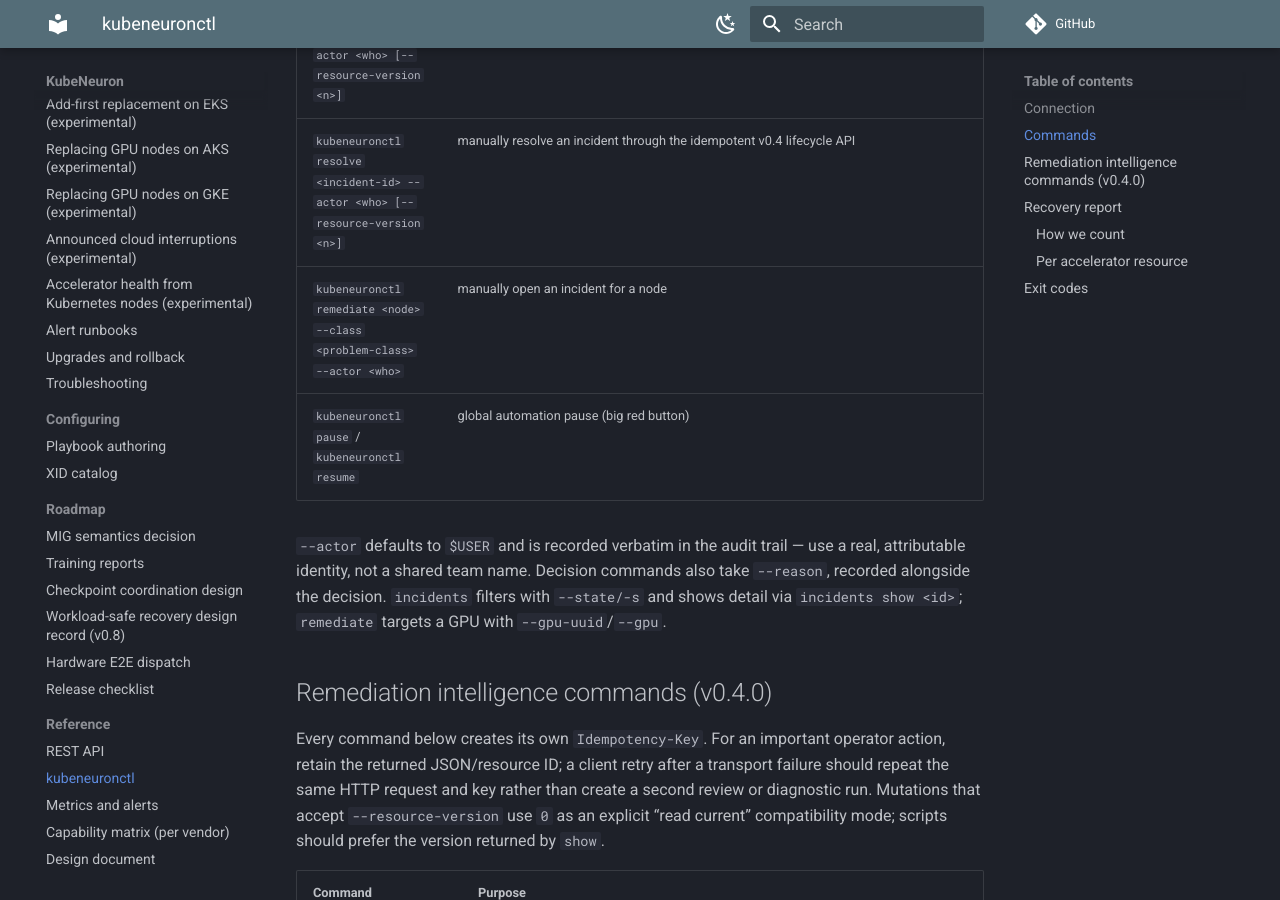
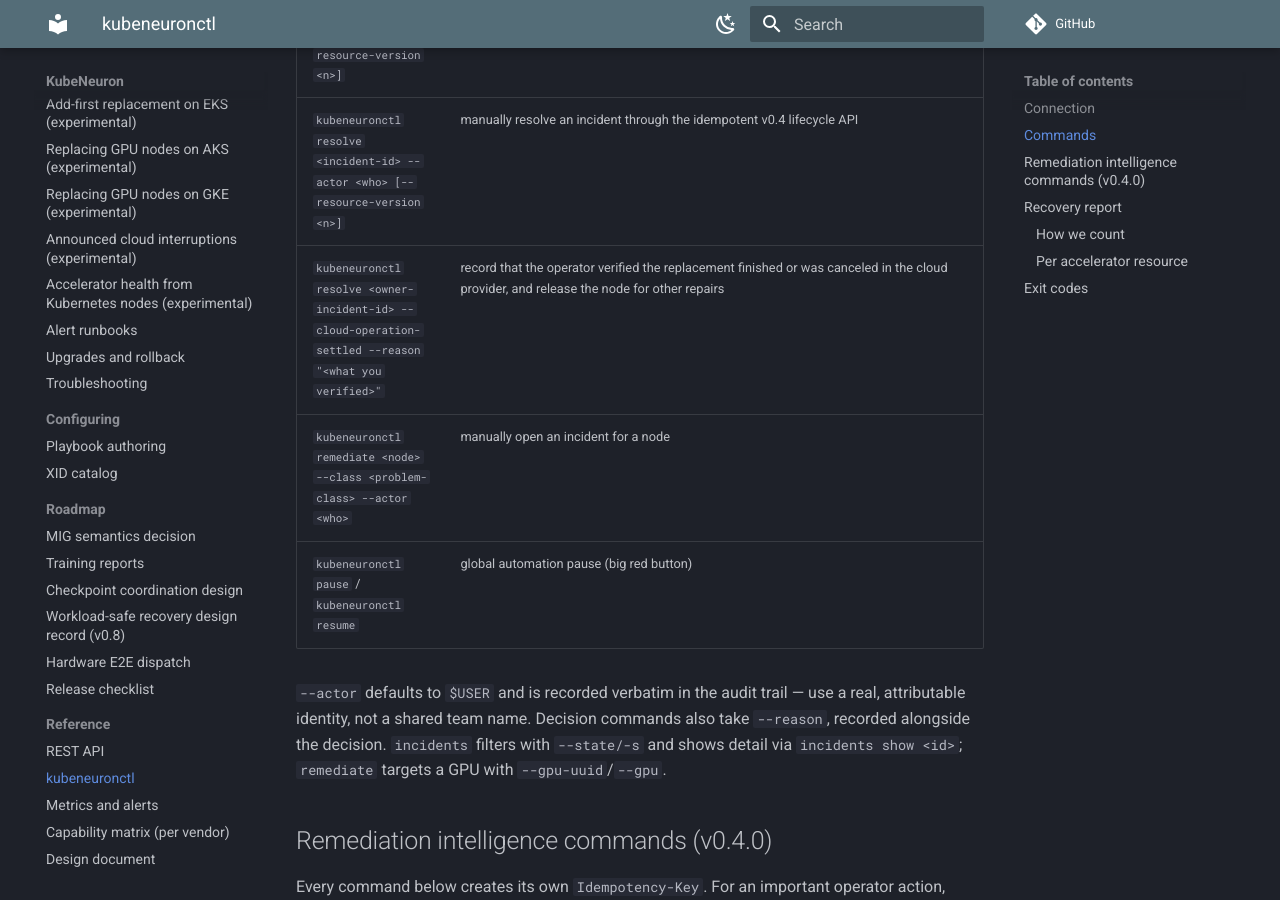
Before and after one commit to kubeneuron/kubeneuron, an MkDocs documentation site: the page built from docs/reference-cli.md, in a window 1280 px wide and 900 px high, scrolled down 2207 px. Built offline with MkDocs 1.6.1 and Material for MkDocs 9.7.7, drawn with Linux system fonts in a browser that asks for light colours; comment, search, counter and statistics services are not loaded.

Commit message:
List the audited cloud settlement option in the CLI reference
Signed-off-by: Andrii Petruk <andrey.petruk@gmail.com>

```diff
--- a/docs/reference-cli.md
+++ b/docs/reference-cli.md
@@ -31,6 +31,7 @@ In-cluster, port-forward first:
 | `kubeneuronctl reject <incident-id> --actor <who> [--round <n>]` | reject the pending risky step |
 | `kubeneuronctl acknowledge <incident-id> --actor <who> [--resource-version <n>]` | record custody of an active incident without changing its state |
 | `kubeneuronctl resolve <incident-id> --actor <who> [--resource-version <n>]` | manually resolve an incident through the idempotent v0.4 lifecycle API |
+| `kubeneuronctl resolve <owner-incident-id> --cloud-operation-settled --reason "<what you verified>"` | record that the operator verified the replacement finished or was canceled in the cloud provider, and release the node for other repairs |
 | `kubeneuronctl remediate <node> --class <problem-class> --actor <who>` | manually open an incident for a node |
 | `kubeneuronctl pause` / `kubeneuronctl resume` | global automation pause (big red button) |
 
```
Also changed, not shown: CHANGELOG.md (+4 -1 lines).
